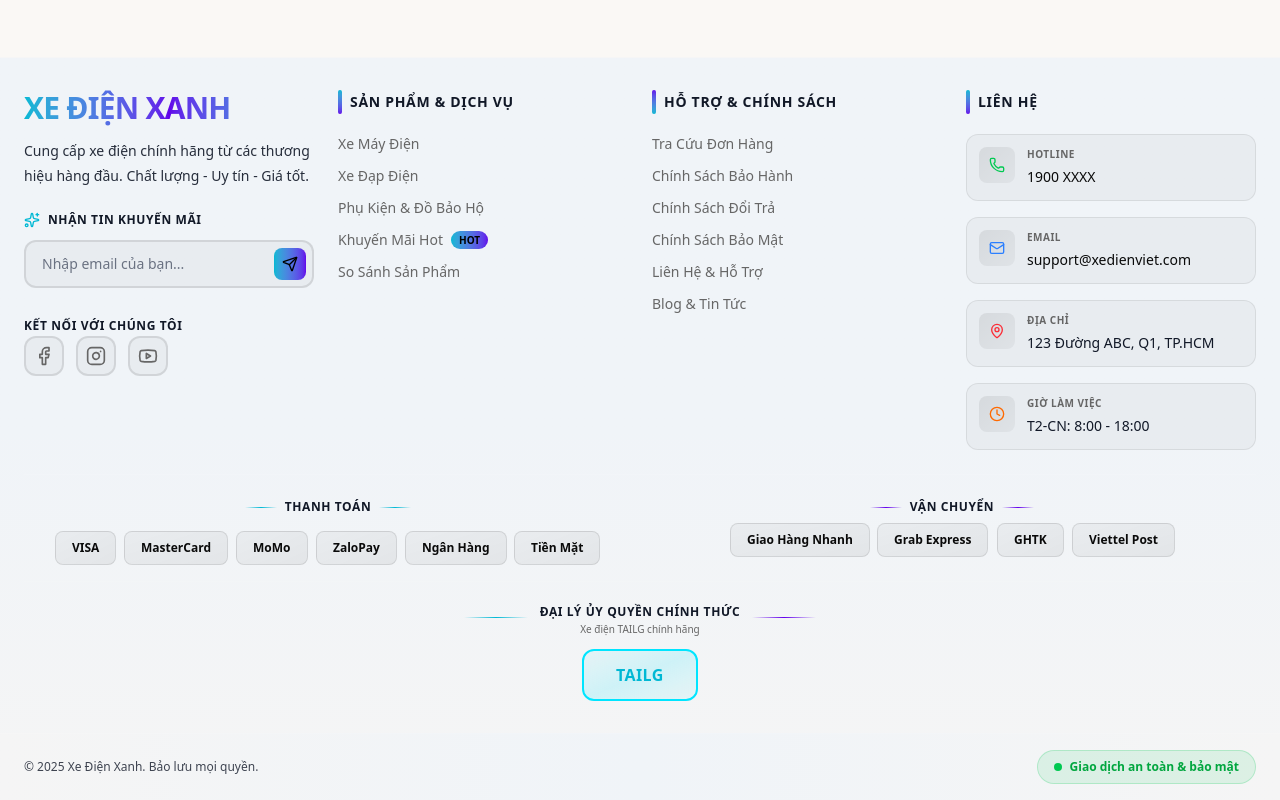
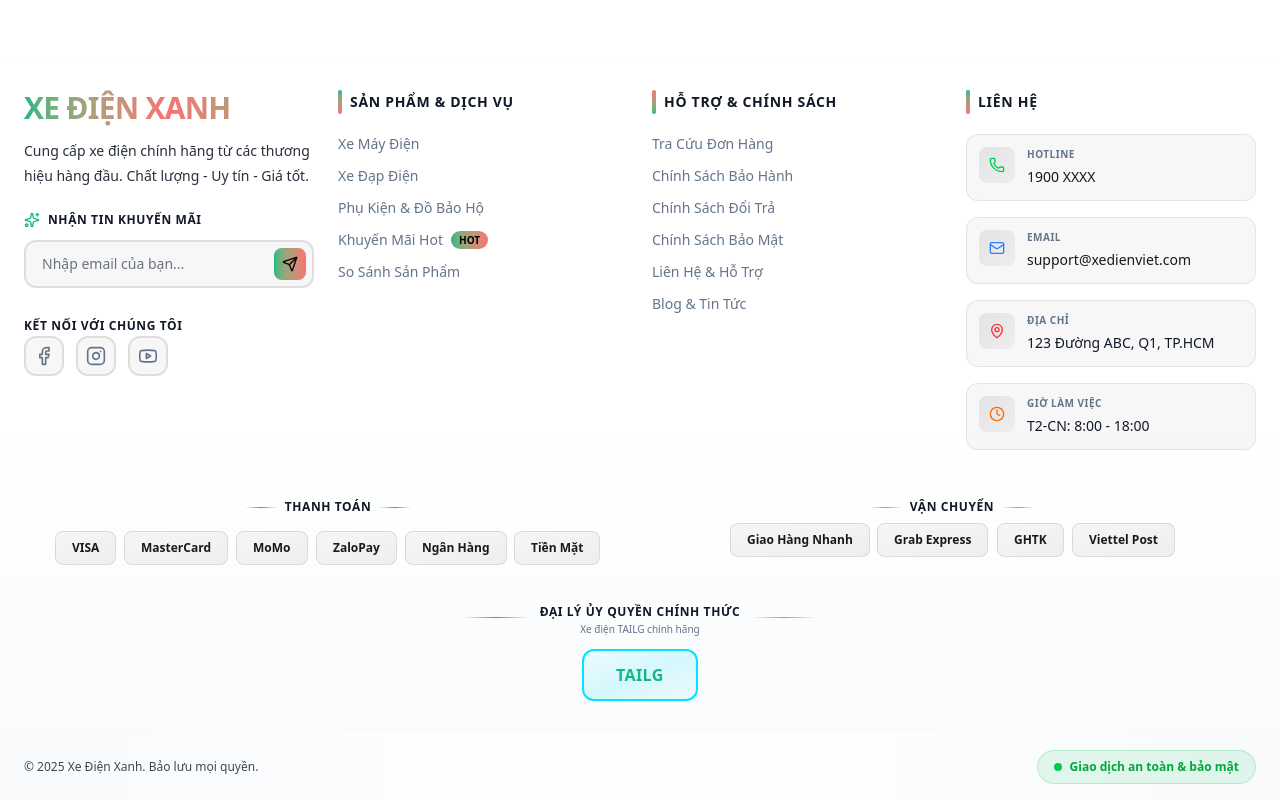
Before and after one commit to Linh22400/website-ban-xe-dien, a Next.js app in the folder frontend/: page /login in a window 1280 px wide. Shown: the part 839-1639 px from the top of the page. Built offline with nearby package versions, Linux system fonts and the light colour scheme; no server answers.

Commit message:
upadte color frontend homepage

```diff
--- a/frontend/app/globals.css
+++ b/frontend/app/globals.css
@@ -1,53 +1,58 @@
 @import "tailwindcss";
 
 :root {
-  /* Light Theme (Default) */
-  --background: #faf8f5;
-  /* Warm cream for eye comfort */
-  --foreground: #0a0a0a;
+  /* Light Theme - Bright & Friendly */
+  --background: #ffffff;
+  /* Pure white for maximum brightness */
+  --foreground: #1a1a1a;
 
-  --primary: #00b8d4;
-  /* Darker Cyan for better contrast */
-  --primary-foreground: #000000;
+  --primary: #10B981;
+  /* Bright emerald green - Light & Fresh */
+  --primary-foreground: #ffffff;
 
-  --secondary: #f5f5f5;
-  --secondary-foreground: #0a0a0a;
+  --secondary: #f8fafc;
+  /* Very light blue-gray */
+  --secondary-foreground: #1e293b;
 
-  --accent: #6200ea;
-  /* Darker Purple for contrast */
+  --accent: #F87171;
+  /* Bright coral red - Softer & Vibrant */
   --accent-foreground: #ffffff;
 
-  --muted: #e0e0e0;
-  --muted-foreground: #666666;
+  --muted: #f1f5f9;
+  /* Light slate */
+  --muted-foreground: #64748b;
 
-  --card: #f0f4f8;
-  /* Soft blue-gray */
-  --card-foreground: #0a0a0a;
+  --card: #ffffff;
+  /* Pure white cards */
+  --card-foreground: #1a1a1a;
 
-  --border: #d0d7de;
+  --border: #e2e8f0;
+  /* Light slate border */
 }
 
 .dark {
-  /* Dark Theme (Cyberpunk) */
-  --background: #050505;
-  --foreground: #ededed;
+  /* Dark Theme - Modern Electric */
+  --background: #0a0a0a;
+  /* Deep black */
+  --foreground: #fafafa;
 
-  --primary: #00f0ff;
-  /* Cyberpunk Cyan */
+  --primary: #10B981;
+  /* Bright emerald green - Modern & Electric */
   --primary-foreground: #000000;
 
-  --secondary: #1a1a1a;
+  --secondary: #1c1c1c;
   --secondary-foreground: #ffffff;
 
-  --accent: #7000ff;
-  /* Electric Purple */
+  --accent: #EF4444;
+  /* Bright red - High contrast accent */
   --accent-foreground: #ffffff;
 
   --muted: #262626;
   --muted-foreground: #a3a3a3;
 
-  --card: #0a0a0a;
-  --card-foreground: #ededed;
+  --card: #141414;
+  /* Slightly lighter than background */
+  --card-foreground: #fafafa;
 
   --border: #262626;
 }
@@ -207,7 +212,8 @@ body {
 }
 
 .custom-scrollbar::-webkit-scrollbar-thumb:hover {
-  background: rgba(0, 240, 255, 0.5);
+  background: rgba(16, 185, 129, 0.5);
+  /* TAILG green on hover */
 }
 
 @media (prefers-reduced-motion: reduce) {
--- a/frontend/components/sections/CategoryExplorer.tsx
+++ b/frontend/components/sections/CategoryExplorer.tsx
@@ -24,15 +24,25 @@ export default function CategoryExplorer() {
         fetchData();
     }, []);
 
-    // Color presets - predefined gradients that work with Tailwind
+    // Color presets - matching product tag colors
     const COLOR_PRESETS: Record<string, string> = {
-        'blue-cyan': 'bg-gradient-to-r from-blue-700 to-cyan-500',
-        'green-emerald': 'bg-gradient-to-r from-green-600 to-emerald-400',
-        'green-light': 'bg-gradient-to-r from-green-500 to-green-400',
-        'purple-pink': 'bg-gradient-to-r from-purple-700 to-pink-500',
-        'violet-indigo': 'bg-gradient-to-r from-violet-600 to-indigo-600',
+        // Motorcycle - Green (TAILG)
+        'motorcycle': 'bg-gradient-to-r from-emerald-500 via-green-500 to-emerald-600',
+        'blue-cyan': 'bg-gradient-to-r from-emerald-500 via-green-500 to-emerald-600',
+        'green-emerald': 'bg-gradient-to-r from-emerald-500 via-green-500 to-emerald-600',
+
+        // Bicycle - Red (Đức Duy)
+        'bicycle': 'bg-gradient-to-r from-red-500 via-rose-500 to-pink-500',
+        'green-light': 'bg-gradient-to-r from-red-500 via-rose-500 to-pink-500',
+        'red-orange': 'bg-gradient-to-r from-red-500 via-rose-500 to-pink-500',
+
+        // Accessories - Blue
+        'accessories': 'bg-gradient-to-r from-blue-500 via-cyan-500 to-teal-500',
+        'purple-pink': 'bg-gradient-to-r from-blue-500 via-cyan-500 to-teal-500',
+        'violet-indigo': 'bg-gradient-to-r from-blue-500 via-cyan-500 to-teal-500',
+
+        // Fallbacks
         'orange-yellow': 'bg-gradient-to-r from-orange-500 to-yellow-400',
-        'red-orange': 'bg-gradient-to-r from-red-600 to-orange-500',
         'pink-rose': 'bg-gradient-to-r from-pink-500 to-rose-400',
         'teal-cyan': 'bg-gradient-to-r from-teal-500 to-cyan-400',
         'indigo-purple': 'bg-gradient-to-r from-indigo-600 to-purple-600',
@@ -41,8 +51,47 @@ export default function CategoryExplorer() {
         'sky-blue': 'bg-gradient-to-r from-sky-500 to-blue-600',
     };
 
+    // Helper to get hover color class based on category
+    const getHoverColorClass = (title?: string, subtitle?: string) => {
+        const titleText = `${title || ''} ${subtitle || ''}`.toLowerCase();
+
+        if (titleText.includes('máy điện') || titleText.includes('motorcycle')) {
+            return 'group-hover:text-emerald-400';
+        }
+        if (titleText.includes('đạp điện') || titleText.includes('bicycle')) {
+            return 'group-hover:text-rose-400';
+        }
+        if (titleText.includes('phụ kiện') || titleText.includes('accessories') || titleText.includes('accessory')) {
+            return 'group-hover:text-cyan-400';
+        }
+
+        return 'group-hover:text-primary'; // fallback
+    };
+
     // Helper to parse color format and return appropriate styling
-    const getColorStyle = (colorString: string | undefined) => {
+    const getColorStyle = (colorString: string | undefined, categoryTitle?: string, categorySubtitle?: string) => {
+        // Auto-detect category type from title or subtitle first
+        const titleText = `${categoryTitle || ''} ${categorySubtitle || ''}`.toLowerCase();
+
+        if (titleText.includes('máy điện') || titleText.includes('motorcycle')) {
+            return {
+                className: COLOR_PRESETS['motorcycle'],
+                style: {}
+            };
+        }
+        if (titleText.includes('đạp điện') || titleText.includes('bicycle')) {
+            return {
+                className: COLOR_PRESETS['bicycle'],
+                style: {}
+            };
+        }
+        if (titleText.includes('phụ kiện') || titleText.includes('accessories') || titleText.includes('accessory')) {
+            return {
+                className: COLOR_PRESETS['accessories'],
+                style: {}
+            };
+        }
+
         if (!colorString) {
             return {
                 className: COLOR_PRESETS['blue-cyan'],
@@ -127,7 +176,8 @@ export default function CategoryExplorer() {
 
                 <div className="grid grid-cols-1 md:grid-cols-2 lg:grid-cols-3 gap-6">
                     {categories.map((cat) => {
-                        const colorStyle = getColorStyle(cat.color);
+                        const colorStyle = getColorStyle(cat.color, cat.title, cat.subtitle);
+                        const hoverColorClass = getHoverColorClass(cat.title, cat.subtitle);
                         return (
                             <Link
                                 key={cat.id}
@@ -155,7 +205,7 @@ export default function CategoryExplorer() {
                                         >
                                             {cat.subtitle}
                                         </span>
-                                        <h3 className="text-foreground dark:text-white text-2xl font-bold mb-2 group-hover:text-primary transition-colors">
+                                        <h3 className={`text-foreground dark:text-white text-2xl font-bold mb-2 transition-colors ${hoverColorClass}`}>
                                             {cat.title}
                                         </h3>
                                         <div className="flex items-center gap-2 text-gray-300 text-sm opacity-0 group-hover:opacity-100 transition-opacity duration-500 delay-100">
--- a/frontend/components/ui/CustomSelect.tsx
+++ b/frontend/components/ui/CustomSelect.tsx
@@ -53,7 +53,7 @@ export default function CustomSelect({ value, onChange, options, placeholder, ic
                     e.currentTarget.style.borderColor = isDark ? 'rgba(107, 114, 128, 0.5)' : 'rgba(0, 0, 0, 0.15)';
                 }}
                 onFocus={(e) => {
-                    e.currentTarget.style.borderColor = '#00e5ff';
+                    e.currentTarget.style.borderColor = '#10B981';
                     e.currentTarget.style.backgroundColor = isDark ? 'rgba(255, 255, 255, 0.1)' : 'rgba(0, 0, 0, 0.06)';
                 }}
                 onBlur={(e) => {
@@ -100,10 +100,10 @@ export default function CustomSelect({ value, onChange, options, placeholder, ic
                             className={`w-full px-4 py-3 text-left text-sm font-medium transition-colors duration-200`}
                             style={{
                                 backgroundColor: value === option.value
-                                    ? '#00e5ff'
+                                    ? '#10B981'
                                     : (isDark ? 'transparent' : 'transparent'),
                                 color: value === option.value
-                                    ? '#000000'
+                                    ? '#ffffff'
                                     : (isDark ? '#ffffff' : '#111827')
                             }}
                             onMouseEnter={(e) => {
```
Also changed, not shown: frontend/app/accessories/page.tsx (+12 -5 lines), frontend/components/hero/QuickFinder.tsx (+8 -11 lines), frontend/components/product/ProductCard.tsx (+36 -8 lines), frontend/components/sections/FeaturedAccessories.tsx (+5 -4 lines).
